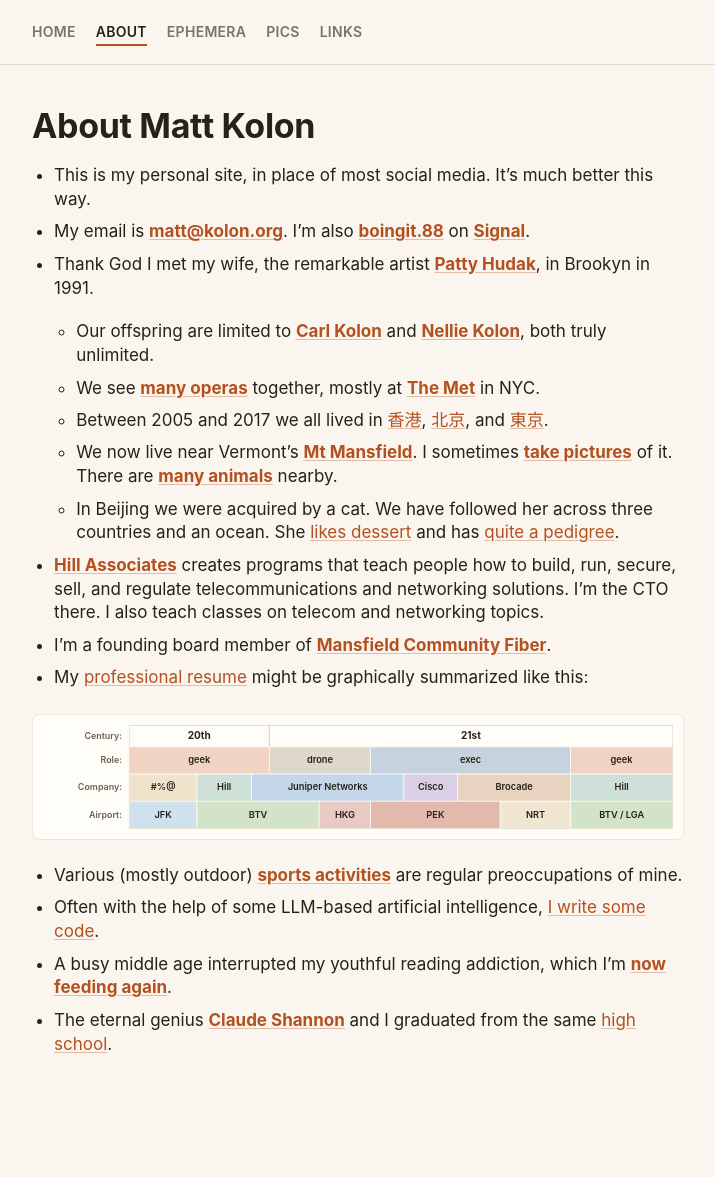
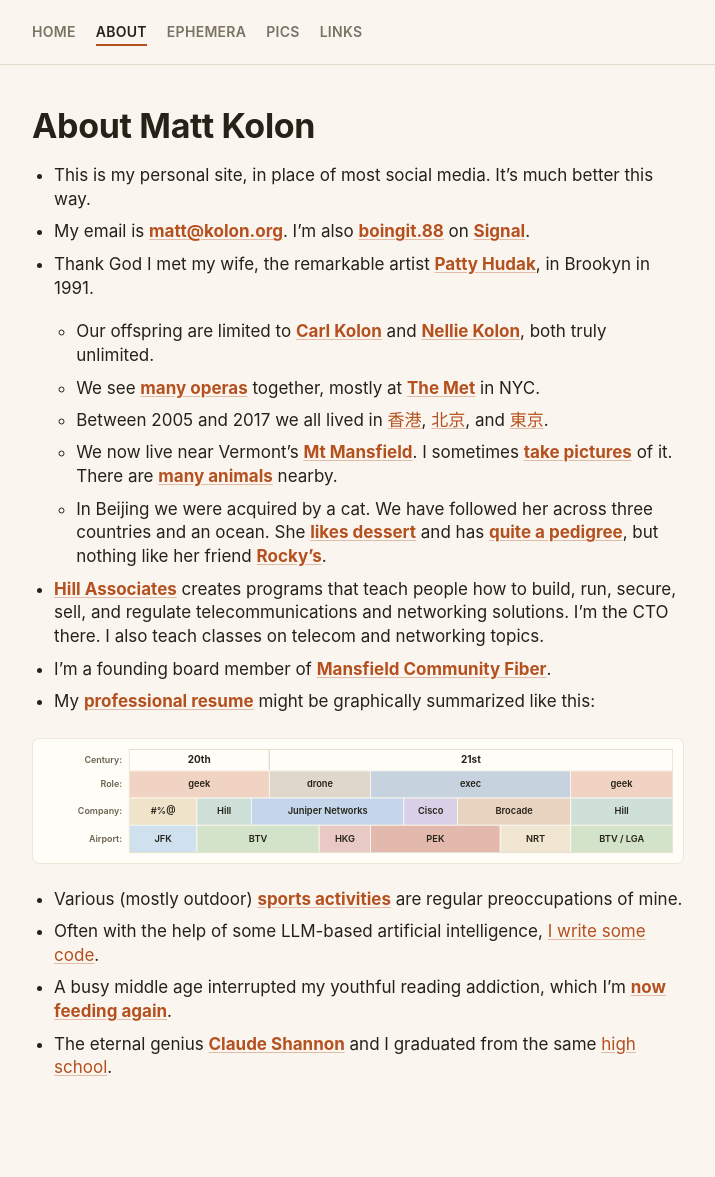
Before and after one commit to mkolon/mattkolon.com, a Jekyll site: the page built from about.md, in a window 1280 px wide. Shown: the whole page, without its empty margins (282-997 px from the left). Built offline with Jekyll 4.4.1, drawn with Linux system fonts in a browser that asks for light colours; before the commit the page ends 1153 px from its top, so only the background shows below that.

Commit message:
rebuild cleanup

```diff
--- a/about.md
+++ b/about.md
@@ -21,13 +21,13 @@
 
     - We now live near Vermont's [**Mt Mansfield**](https://en.wikipedia.org/wiki/Mount_Mansfield){:target="_blank"}. I sometimes [**take pictures**](https://photos.app.goo.gl/5XAN8cZtD3x7Abu79){:target="_blank"} of it.<br> There are [**many animals**](https://photos.app.goo.gl/zu9fcjeejZeKFK9k9){:target="_blank"} nearby.
 
-    - In Beijing we were acquired by a cat. We have followed her across three<br>countries and an ocean. She [likes dessert](/assets/kiki.mov) and has [quite a pedigree](/assets/kiki.png).
+    - In Beijing we were acquired by a cat. We have followed her across three countries and an ocean. She [**likes dessert**](/assets/kiki.mov) and has [**quite a pedigree**](/assets/kiki.png), but nothing like her friend [**Rocky's**](/assets/rocky.png).
 
 - [**Hill Associates**](https://www.hillvt.com/){:target="_blank"} creates programs that teach people how to build, run, secure, sell, and regulate telecommunications and networking solutions. I'm the CTO there. I also teach classes on telecom and networking topics.
 
 - I'm a founding board member of [**Mansfield Community Fiber**](https://www.mcfibervt.com/){:target="_blank"}.
 
-- My [professional resume](https://www.linkedin.com/in/mkolon/){:target="_blank"} might be graphically summarized like this:
+- My [**professional resume**](https://www.linkedin.com/in/mkolon/){:target="_blank"} might be graphically summarized like this:
 
 <div class="timeline-wrap">
 {% include timeline.svg %}
```
